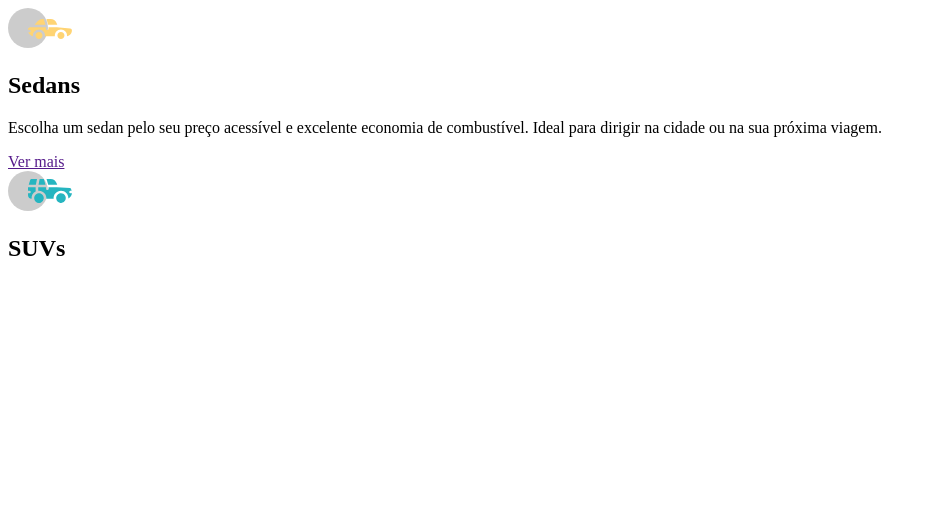
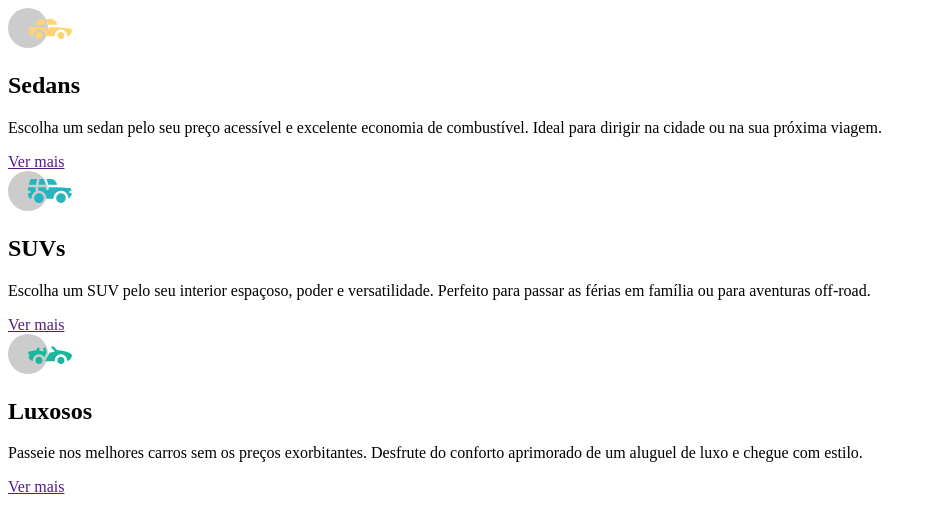
Before and after one commit to 08rebeca/Carros, a plain HTML site: page index.html in a window 1280 px wide. Shown: the whole page, without its empty margins (0-936 px from the left). Drawn offline with Linux system fonts and the light colour scheme.

Commit message:
HTML finalizado

```diff
--- a/index.html
+++ b/index.html
@@ -17,15 +17,15 @@
         <section class="suvs">
             <img src="./imagens/icon-suvs.svg" alt="carro suv">
             <h2>SUVs</h2>
-            <p></p>
-            <a href=""></a>
+            <p>Escolha um SUV pelo seu interior espaçoso, poder e versatilidade. Perfeito para passar as férias em família ou para aventuras off-road.</p>
+            <a href="">Ver mais</a>
         </section>
 
         <section class="luxuosos">
-            <img src="" alt="">
-            <h2></h2>
-            <p></p>
-            <a href=""></a>
+            <img src="./imagens/icon-luxury.svg" alt="carro de luxo">
+            <h2>Luxosos</h2>
+            <p>Passeie nos melhores carros sem os preços exorbitantes. Desfrute do conforto aprimorado de um aluguel de luxo e chegue com estilo.</p>
+            <a href="">Ver mais</a>
         </section>
     </main>
 </body>
```
